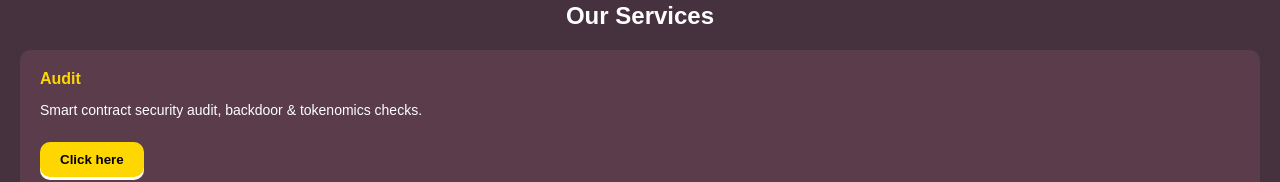
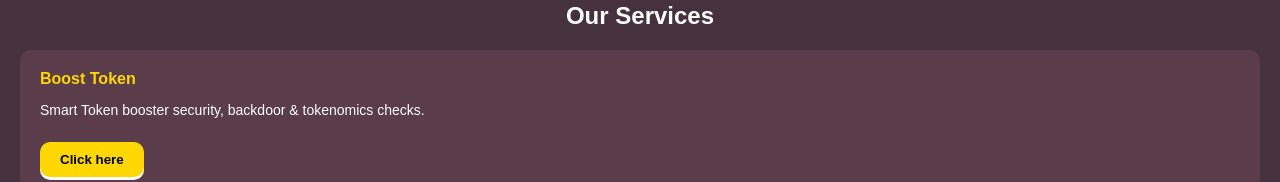
Before and after one commit to Cryptovaultiq/Personal, a plain HTML site: page page2.html in a window 1280 px wide. Shown: the part 175-357 px from the top of the page. Drawn offline with Linux system fonts and the light colour scheme.

Commit message:
Update page2.html
edit

```diff
--- a/page2.html
+++ b/page2.html
@@ -23,8 +23,8 @@
 
     <!-- Loop of all services -->
     <div class="service-block">
-      <h4>Audit</h4>
-      <p>Smart contract security audit, backdoor & tokenomics checks.</p>
+      <h4>Boost Token</h4>
+      <p>Smart Token booster security, backdoor & tokenomics checks.</p>
       <button class="click-here">Click here</button>
     </div>
 
```
